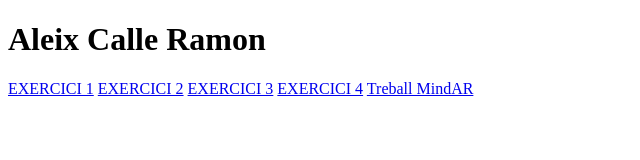
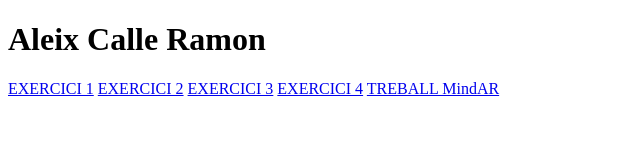
Before and after one commit to HikaruRyu/Ex1HTMLaleix, a plain HTML site: page index.html in a window 1280 px wide. Shown: the full height of the page, 0-640 px from the left. Drawn offline with Linux system fonts and the light colour scheme.

Commit message:
Update index.html

```diff
--- a/index.html
+++ b/index.html
@@ -11,6 +11,6 @@
     <a href="Exercici2/ex2.html">EXERCICI 2</a>
     <a href="Exercici3/ex3.html">EXERCICI 3</a>
     <a href="Exercici4/ex4.html">EXERCICI 4</a>
-    <a href="Treball M4/MindAR.html">Treball MindAR</a>
+    <a href="Treball M4/MindAR.html">TREBALL MindAR</a>
 </body>
 </html>
```
